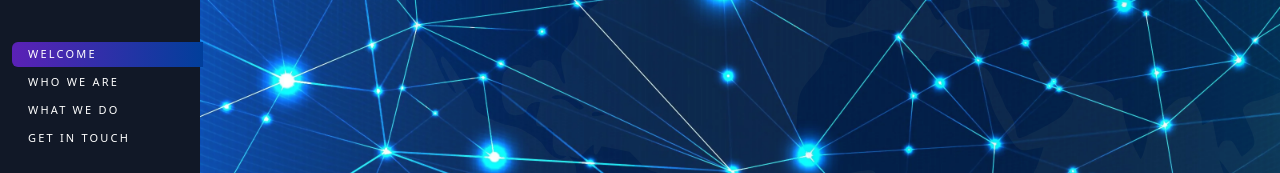
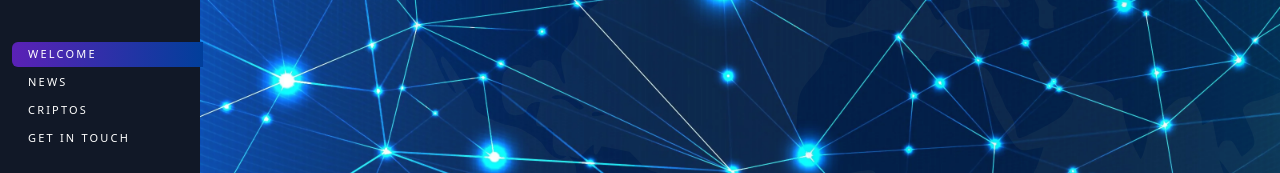
Before and after one commit to JEIZHER/Limitless, a React (Vite) app: page / in a window 1280 px wide. Shown: the part 316-489 px from the top of the page. Built offline with nearby package versions, Linux system fonts and the light colour scheme; no server answers.

Commit message:
probado websocket

```diff
--- a/src/Components/SideBar/index.jsx
+++ b/src/Components/SideBar/index.jsx
@@ -17,13 +17,13 @@ const Sidebar = () => {
 					</a>
 				</li>
 				<li>
-					<a href='#one' className='btn_sidebar lg:pr-[84px]'>
-						WHO WE ARE
+					<a href='#one' className='btn_sidebar lg:pr-[134px]'>
+						NEWS
 					</a>
 				</li>
 				<li>
-					<a href='#two' className='btn_sidebar lg:pr-[82px]'>
-						WHAT WE DO
+					<a href='#two' className='btn_sidebar lg:pr-[116px]'>
+						CRIPTOS
 					</a>
 				</li>
 				<li>
--- /dev/null
+++ b/src/Hooks/useWebSocket/index.jsx
@@ -0,0 +1,24 @@
+import { useEffect, useState } from 'react'
+const ws= new WebSocket('wss://stream.binance.com:443/ws/!miniTicker@arr')
+
+const webSocket = ()=>{
+    const [objet,setObjet]= useState([])
+        ws.onmessage=(event)=>{
+        let objeto = JSON.parse(event.data)
+        setObjet(objeto)
+        console.log(objeto)
+        }
+    return objet
+
+}
+// const wsClose =()=>{
+//  ws.addEventListener("close", close)
+// }
+
+   // Función que hace un ping (el parámetro es un callback vacío)
+//const ping = () => ws.ping(() => {});
+
+  // Establecer la ejecución periódica del ping. Para cancelar, utilizar clearInterval
+//setInterval(ping, PING_TIME * 1000);
+
+export { webSocket}
--- a/src/Pages/Home/index.jsx
+++ b/src/Pages/Home/index.jsx
@@ -6,6 +6,7 @@ import Card from '../../Components/Card'
 import Observer from '../../Utils/Observer'
 import Carousel from '../../Components/Carousel'
 import useFetch from '../../Hooks/useFetch'
+import {webSocket}from '../../Hooks/useWebSocket'
 
 function Home() {
 	useEffect(() => {
@@ -149,10 +150,11 @@ function Home() {
 			),
 		},
 	]
+	//const data_sec_3 = webSocket()
 	const data_Headers = [
 		{
 			sizeTittle: 'text-2xl sm:text-3xl  mb-4',
-			titulo: 'WHO WE ARE',
+			titulo: 'NEWS',
 			texto:
 				'Phasellus convallis elit id ullamcorper pulvinar. Duis aliquamturpis mauris, eu ultricies erat malesuada quis. Aliquam dapibus,lacus eget hendrerit bibendum, urna est aliquam sem, sit ametimperdiet est velit quis lorem.',
 			background: 'h-full  bg-gradient-to-l from-violet-500 to-blue-700',
@@ -163,7 +165,7 @@ function Home() {
 		},
 		{
 			sizeTittle: 'text-2xl font-bold mb-4 sm:text-3xl  mb-4',
-			titulo: 'WHAT WE DO',
+			titulo: 'CRIPTOS',
 			texto:
 				'Phasellus convallis elit id ullamcorper pulvinar. Duis aliquamturpis mauris, eu ultricies erat malesuada quis. Aliquam dapibus,lacus eget hendrerit bibendum, urna est aliquam sem, sit ametimperdiet est velit quis lorem.',
 			background: 'h-full bg-gradient-to-l from-blue-400 to-blue-800 ',
```
